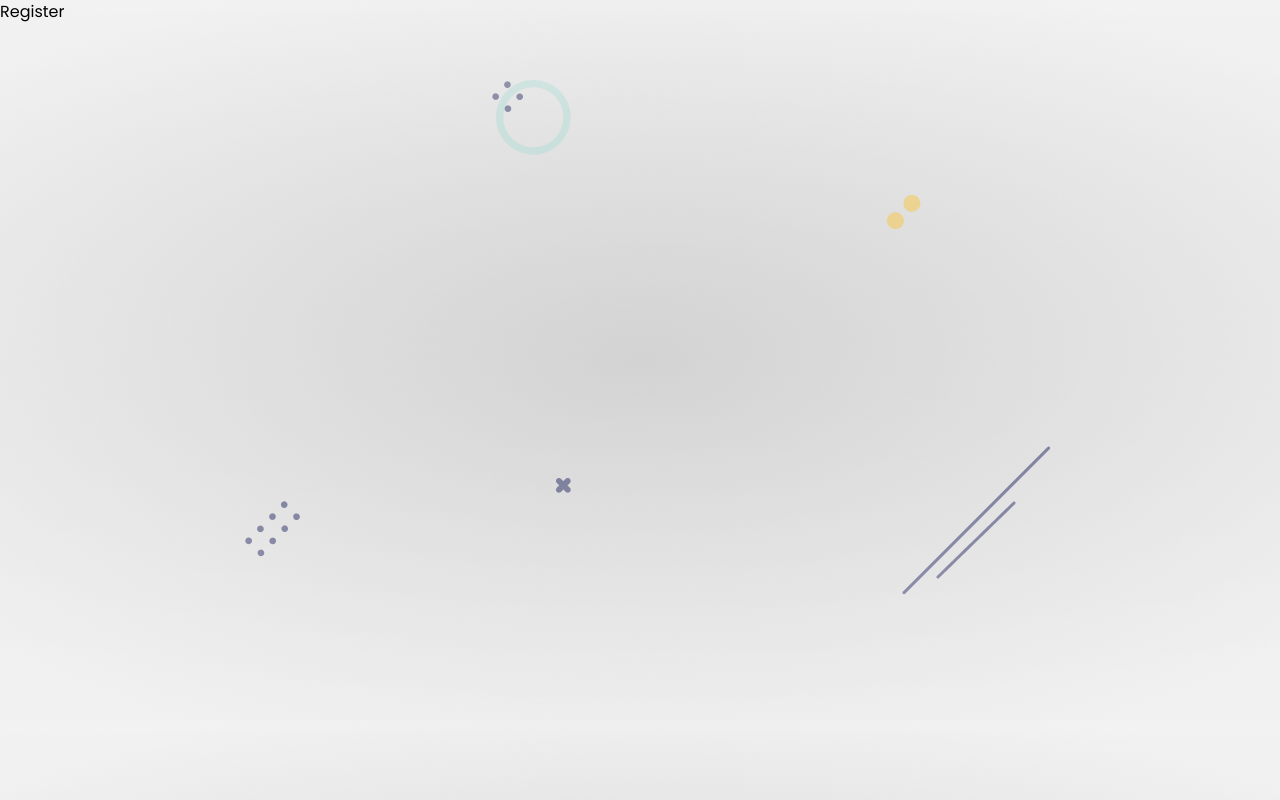
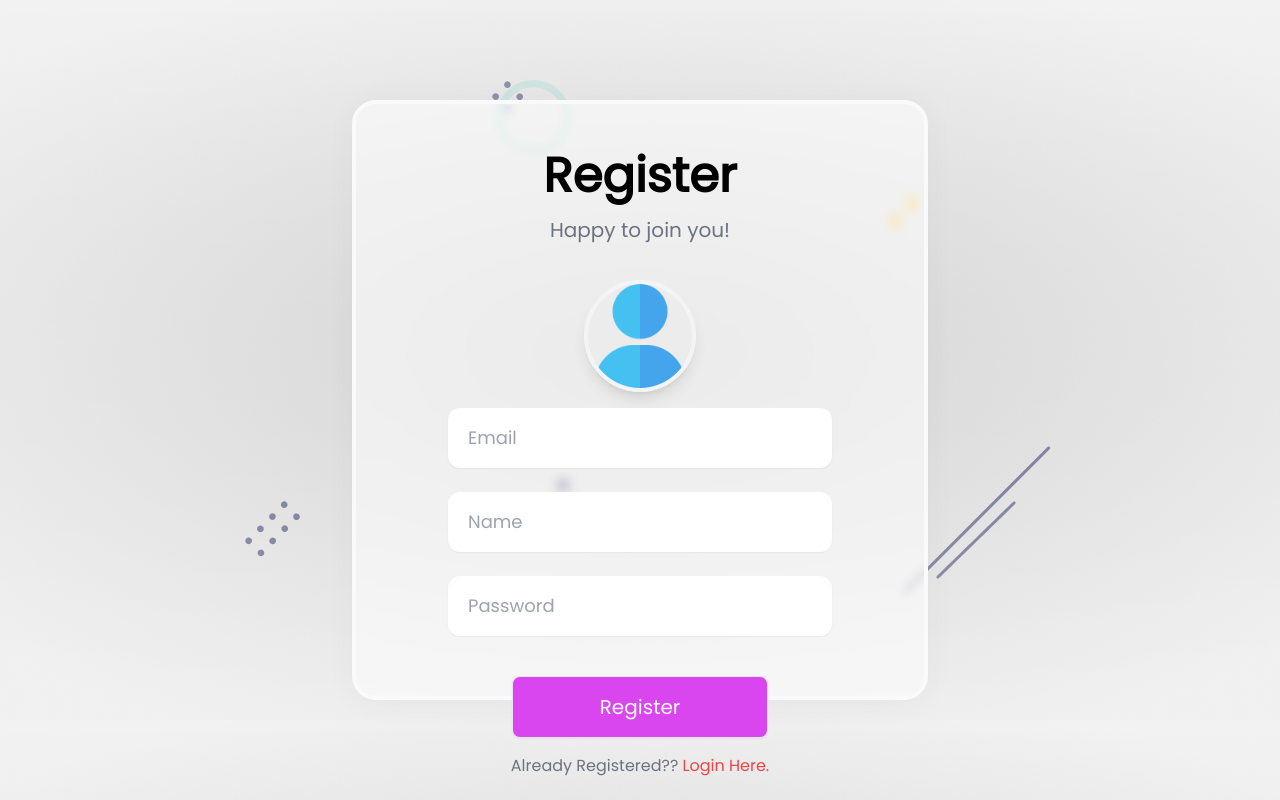
Before and after one commit to dabhisharad13/MERN-Auth, a React (Create React App) app in the folder frontend/: page /register in a window 1280 px wide. Built offline with nearby package versions, Linux system fonts and the light colour scheme.

Commit message:
Added image upload with base 64 convert, added register component

```diff
--- a/frontend/src/components/Register.js
+++ b/frontend/src/components/Register.js
@@ -1,9 +1,106 @@
-import React from 'react'
+import React, { useState } from "react";
+import { Link } from "react-router-dom";
+import Avatar from "../assets/avatar.png";
+import styles from "../styles/Style.module.css";
+import { Toaster } from "react-hot-toast";
+import { useFormik } from "formik";
+import { passwordValidate } from "../helper/validate";
+import convertToBase64 from "../helper/convert.js";
+const Register = () => {
+  const [img, setImg] = useState();
 
-const Register = () => {
+  const formik = useFormik({
+    initialValues: {
+      email: "",
+      username: "",
+      password: "",
+    },
+    validate: passwordValidate,
+    validateOnBlur: false,
+    validateOnChange: false,
+    onSubmit: async (values) => {
+      values = await Object.assign(values, { profile: img || "" });
+      console.log(values);
+    },
+  });
+
+  /** formik does not support file upload */
+
+  const onUpload = async (e) => {
+    const base64 = await convertToBase64(e.target.files[0]);
+    setImg(base64);
+  };
+
   return (
-    <div>Register</div>
-  )
-}
+    <div className="container mx-auto">
+      <Toaster position="top-center" reverseOrder="false"></Toaster>
+      <div className="flex justify-center items-center h-screen">
+        <div
+          className={styles.glass}
+          style={{ width: "45%", paddingTop: "3em" }}
+        >
+          <div className="title flex flex-col items-center">
+            <h4 className="text-5xl font-bold"> Register</h4>
+            <span className="py-4 text-xl w-2/3 text-center text-gray-500">
+              {" "}
+              Happy to join you!
+            </span>
+          </div>
 
-export default Register
+          <form className="py-1" onSubmit={formik.handleSubmit}>
+            <div className="profile flex justify-center py-4">
+              <label htmlFor="profile">
+                <img
+                  className={styles.profile_img}
+                  src={img || Avatar}
+                  alt="avatar"
+                />
+              </label>
+              <input
+                onChange={onUpload}
+                type="file"
+                id="profile"
+                name="profile"
+              />
+            </div>
+
+            <div className="textbox flex flex-col items-center gap-6">
+              <input
+                {...formik.getFieldProps("email")}
+                className={styles.textbox}
+                type="text"
+                placeholder="Email"
+              />
+              <input
+                {...formik.getFieldProps("username")}
+                className={styles.textbox}
+                type="text"
+                placeholder="Name"
+              />
+              <input
+                {...formik.getFieldProps("password")}
+                className={styles.textbox}
+                type="password"
+                placeholder="Password"
+              />
+              <button className={styles.btn} type="submit">
+                Register
+              </button>
+            </div>
+
+            <div className="text-center py-4">
+              <span className="text-gray-500">
+                Already Registered??{" "}
+                <Link className="text-red-500" to="/recovery">
+                  Login Here.
+                </Link>
+              </span>
+            </div>
+          </form>
+        </div>
+      </div>
+    </div>
+  );
+};
+
+export default Register;
--- /dev/null
+++ b/frontend/src/helper/convert.js
@@ -0,0 +1,15 @@
+/** image onto base64 */
+export default function convertToBase64(file) {
+  return new Promise((resolve, reject) => {
+    const fileReader = new FileReader();
+    fileReader.readAsDataURL(file);
+
+    fileReader.onload = () => {
+      resolve(fileReader.result);
+    };
+
+    fileReader.onerror = (error) => {
+      reject(error);
+    };
+  });
+}
--- a/frontend/src/styles/Style.module.css
+++ b/frontend/src/styles/Style.module.css
@@ -3,13 +3,14 @@
   border-radius: 10px;
   box-shadow: 0 4px 30px #4747470b;
   backdrop-filter: blur(5px);
-  border: 1px rgba(255, 255, 255, 0.8);
+  border: 1px solid rgba(255, 255, 255, 0.8);
   @apply border-4 border-gray-50 shrink-0 h-3/4 w-[30%] rounded-3xl py-20 px-7 min-w-max;
 }
 
 .profile_img {
-  @apply border-4 border-gray-100 w-[20%] rounded-full shadow-lg cursor-pointer;
-  @apply hover:border-gray-200;
+  @apply border-4 border-gray-100 h-28 w-28 rounded-full shadow-lg cursor-pointer;
+  @apply hover:border-gray-300;
+
 }
 
 .textbox {
@@ -26,3 +27,7 @@
   background-color: rgba(255, 0, 0, 0.7);
   width: 45%;
 }
+
+input[type='file'] {
+  display: none;
+}
```
